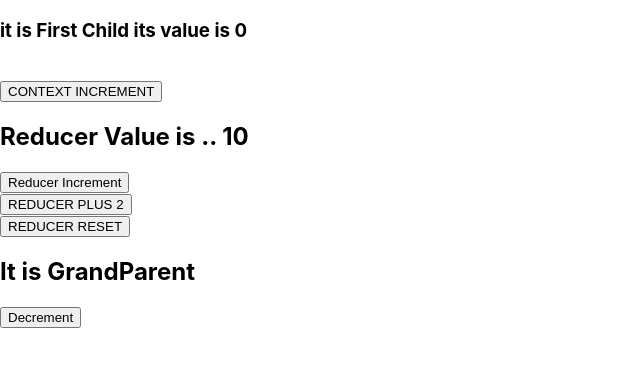
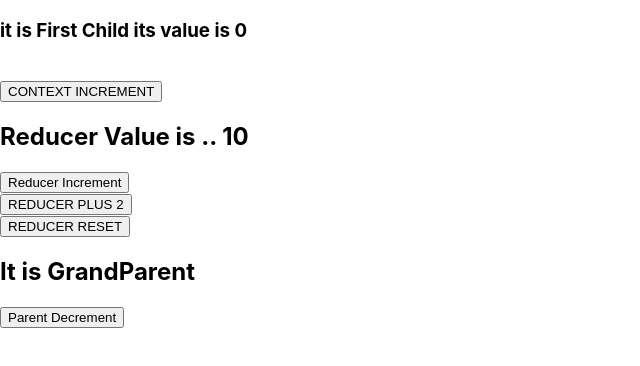
Before and after one commit to Siraj454/Boot-Camp-Session-5, a React (Create React App) app: page / in a window 1280 px wide. Shown: the top 366 px of the page, without its empty margins (0-640 px from the left). Built offline with nearby package versions, Linux system fonts and the light colour scheme.

Commit message:
Update App.js

```diff
--- a/src/App.js
+++ b/src/App.js
@@ -12,7 +12,7 @@ function App(){
       <Parent/>
      <h2>It is GrandParent</h2>
       <button onClick={()=>{countState[1](--countState[0])}}>
-                Decrement</button>
+               Parent Decrement</button>
     </dev>
   </CounterContext.Provider>
 
```
